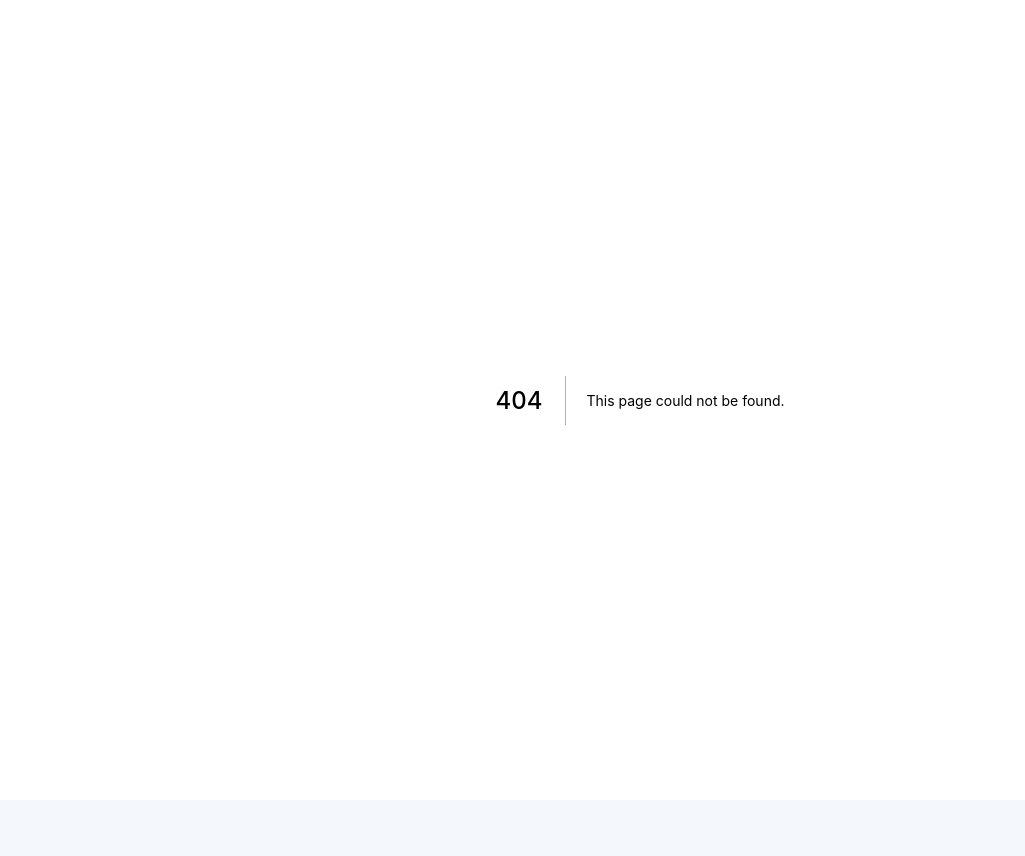
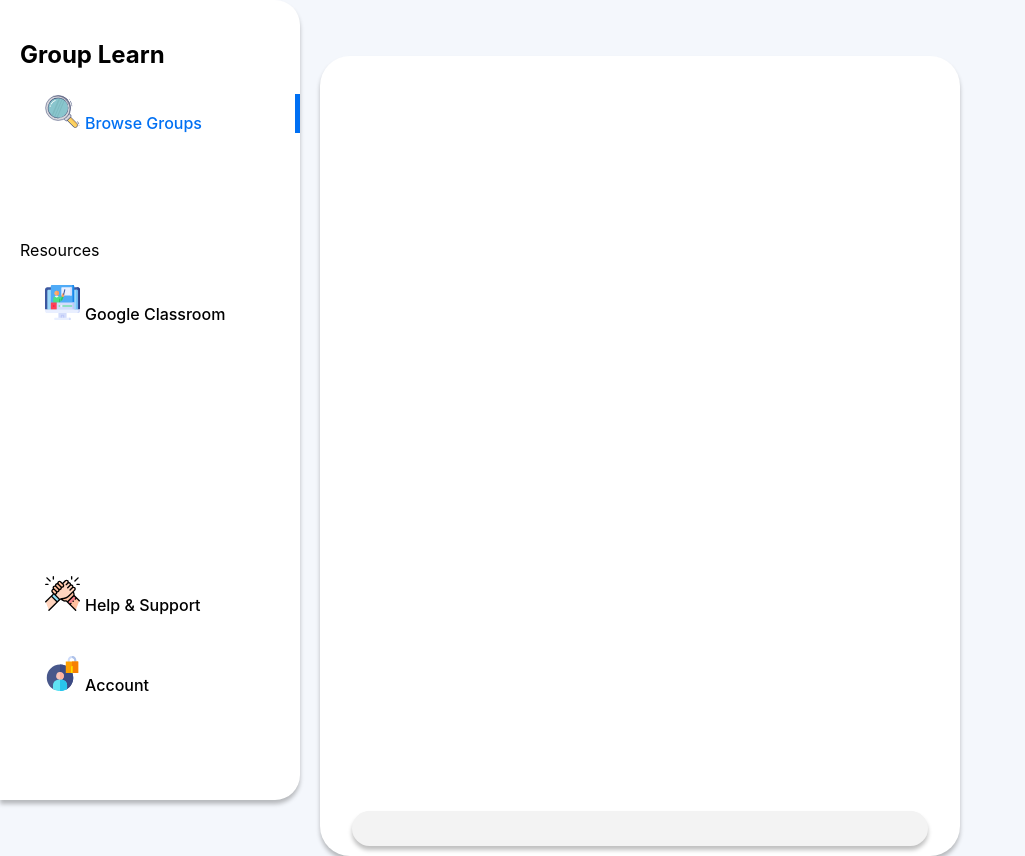
Before and after one commit to Nathan-Ballantyne/group-learn-ui, a Next.js app: page /group/1 in a window 1280 px wide. Before the commit this address had no page. Shown: the whole page, without its empty margins (0-1025 px from the left). Before the commit the page ends 800 px from the top, so only its background shows below. Built offline with nearby package versions, Linux system fonts and the light colour scheme.

Commit message:
add group chat page

```diff
--- /dev/null
+++ b/pages/group/[id].js
@@ -0,0 +1,26 @@
+import Document from '../../components/Document';
+import { useRouter } from 'next/router';
+import Chat from '../../components/Chat';
+import mockGroups from '../../mock/groupLists';
+
+const Group = () => {
+  const router = useRouter();
+  const { id } = router.query;
+  const groupName = mockGroups.find((group) => group.id === id);
+  return (
+    <div
+      style={{
+        display: 'flex',
+        flexDirection: 'column',
+        justifyContent: 'center',
+        alignItems: 'center',
+      }}
+    >
+      <Document pageTitle='Chat' />
+      <h2>{groupName}</h2>
+      <Chat />
+    </div>
+  );
+};
+
+export default Group;
```
